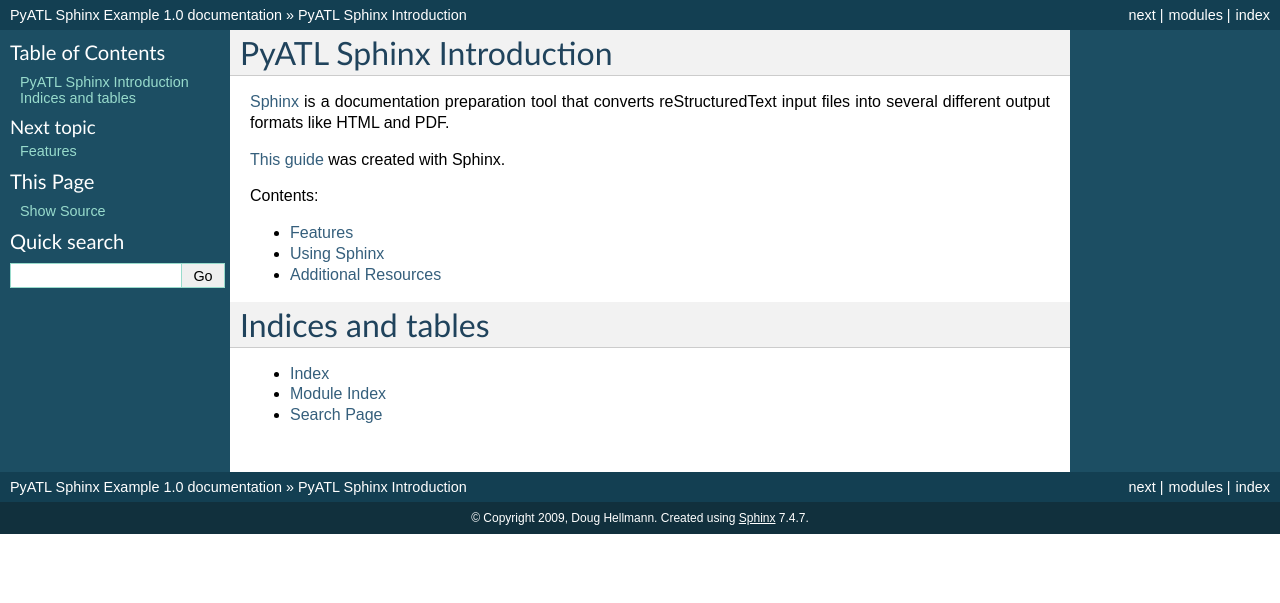
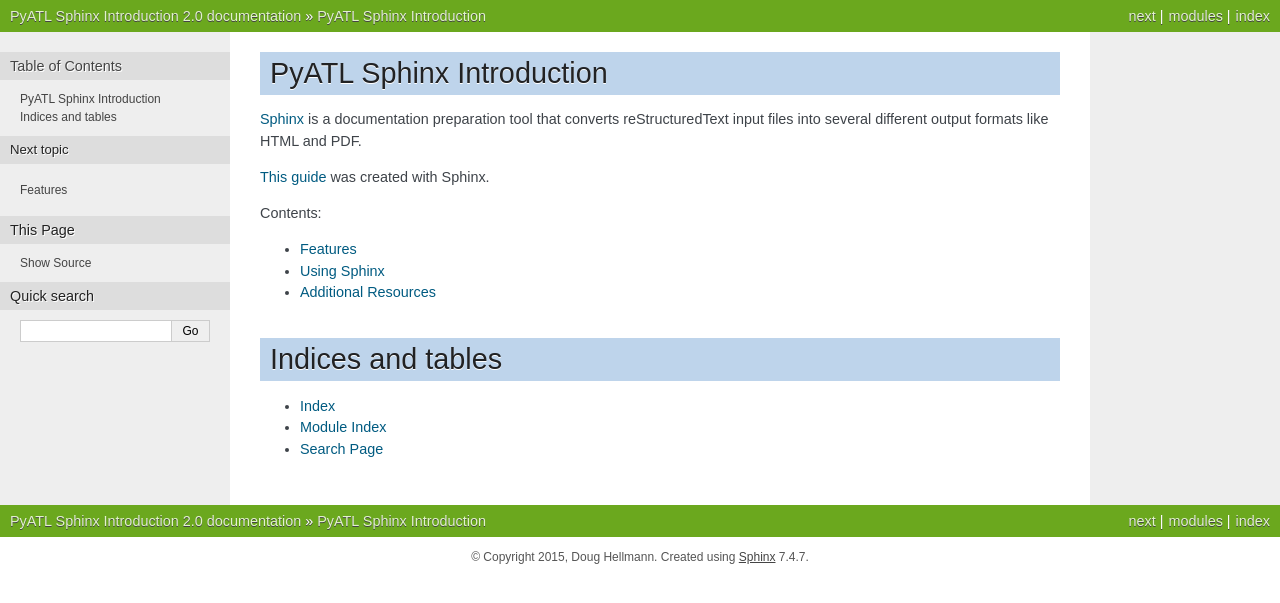
Before and after one commit to dhellmann/pyatl-sphinx-introduction, a Sphinx documentation site: the page built from source/index.rst, in a window 1280 px wide. Shown: the top 603 px of the page. Built offline with Sphinx 7.4.7, drawn with Linux system fonts in a browser that asks for light colours; pages that are not in the unit, such as notebooks, are missing from menus; some of the changed lines change nothing that is shown.

Commit message:
update config for sphinx 1.3.1

```diff
--- a/source/conf.py
+++ b/source/conf.py
@@ -1,9 +1,10 @@
 # -*- coding: utf-8 -*-
 #
-# PyATL Sphinx Example documentation build configuration file, created by
-# sphinx-quickstart on Tue Jun  9 17:56:44 2009.
+# PyATL Sphinx Introduction documentation build configuration file, created by
+# sphinx-quickstart on Thu Nov 12 14:07:01 2015.
 #
-# This file is execfile()d with the current directory set to its containing dir.
+# This file is execfile()d with the current directory set to its
+# containing dir.
 #
 # Note that not all possible configuration values are present in this
 # autogenerated file.
@@ -11,48 +12,61 @@
 # All configuration values have a default; values that are commented out
 # serve to show the default.
 
-import sys, os
+import sys
+import os
+import shlex
 
 # If extensions (or modules to document with autodoc) are in another directory,
 # add these directories to sys.path here. If the directory is relative to the
 # documentation root, use os.path.abspath to make it absolute, like shown here.
+#sys.path.insert(0, os.path.abspath('.'))
 base_path = os.path.abspath('.')
 sys.path.append(os.path.join(base_path, 'features'))
 
-# -- General configuration -----------------------------------------------------
+# -- General configuration ------------------------------------------------
 
-# Add any Sphinx extension module names here, as strings. They can be extensions
-# coming with Sphinx (named 'sphinx.ext.*') or your custom ones.
+# If your documentation needs a minimal Sphinx version, state it here.
+#needs_sphinx = '1.0'
+
+# Add any Sphinx extension module names here, as strings. They can be
+# extensions coming with Sphinx (named 'sphinx.ext.*') or your custom
+# ones.
 extensions = ['sphinx.ext.autodoc']
 
 # Add any paths that contain templates here, relative to this directory.
 templates_path = ['_templates']
 
-# The suffix of source filenames.
+# The suffix(es) of source filenames.
+# You can specify multiple suffix as a list of string:
+# source_suffix = ['.rst', '.md']
 source_suffix = '.rst'
 
 # The encoding of source files.
-#source_encoding = 'utf-8'
+#source_encoding = 'utf-8-sig'
 
 # The master toctree document.
 master_doc = 'index'
 
 # General information about the project.
-project = u'PyATL Sphinx Example'
-copyright = u'2009, Doug Hellmann'
+project = u'PyATL Sphinx Introduction'
+copyright = u'2015, Doug Hellmann'
+author = u'Doug Hellmann'
 
 # The version info for the project you're documenting, acts as replacement for
 # |version| and |release|, also used in various other places throughout the
 # built documents.
 #
 # The short X.Y version.
-version = '1.0'
+version = '2.0'
 # The full version, including alpha/beta/rc tags.
-release = '1.0'
+release = '2.0'
 
 # The language for content autogenerated by Sphinx. Refer to documentation
 # for a list of supported languages.
-#language = None
+#
+# This is also used if you do content translation via gettext catalogs.
+# Usually you set "language" from the command line for these cases.
+language = None
 
 # There are two options for replacing |today|: either, you set today to some
 # non-false value, then it is used:
@@ -60,14 +74,12 @@
 # Else, today_fmt is used as the format for a strftime call.
 #today_fmt = '%B %d, %Y'
 
-# List of documents that shouldn't be included in the build.
-#unused_docs = []
+# List of patterns, relative to source directory, that match files and
+# directories to ignore when looking for source files.
+exclude_patterns = []
 
-# List of directories, relative to source directory, that shouldn't be searched
-# for source files.
-exclude_trees = []
-
-# The reST default role (used for this markup: `text`) to use for all documents.
+# The reST default role (used for this markup: `text`) to use for all
+# documents.
 #default_role = None
 
 # If true, '()' will be appended to :func: etc. cross-reference text.
@@ -87,12 +99,19 @@
 # A list of ignored prefixes for module index sorting.
 #modindex_common_prefix = []
 
+# If true, keep warnings as "system message" paragraphs in the built documents.
+#keep_warnings = False
 
-# -- Options for HTML output ---------------------------------------------------
+# If true, `todo` and `todoList` produce output, else they produce nothing.
+todo_include_todos = False
 
-# The theme to use for HTML and HTML Help pages.  Major themes that come with
-# Sphinx are currently 'default' and 'sphinxdoc'.
-html_theme = 'default'
+
+# -- Options for HTML output ----------------------------------------------
+
+# The theme to use for HTML and HTML Help pages.  See the documentation for
+# a list of builtin themes.
+# html_theme = 'alabaster'
+html_theme = 'nature'
 
 # Theme options are theme-specific and customize the look and feel of a theme
 # further.  For a list of options available for each theme, see the
@@ -123,6 +142,11 @@
 # so a file named "default.css" will overwrite the builtin "default.css".
 html_static_path = ['_static']
 
+# Add any extra paths that contain custom files (such as robots.txt or
+# .htaccess) here, relative to this directory. These files are copied
+# directly to the root of the documentation.
+#html_extra_path = []
+
 # If not '', a 'Last updated on:' timestamp is inserted at every page bottom,
 # using the given strftime format.
 #html_last_updated_fmt = '%b %d, %Y'
@@ -139,7 +163,7 @@
 #html_additional_pages = {}
 
 # If false, no module index is generated.
-html_use_modindex = True
+#html_domain_indices = True
 
 # If false, no index is generated.
 #html_use_index = True
@@ -150,31 +174,59 @@
 # If true, links to the reST sources are added to the pages.
 #html_show_sourcelink = True
 
+# If true, "Created using Sphinx" is shown in the HTML footer. Default is True.
+#html_show_sphinx = True
+
+# If true, "(C) Copyright ..." is shown in the HTML footer. Default is True.
+#html_show_copyright = True
+
 # If true, an OpenSearch description file will be output, and all pages will
 # contain a <link> tag referring to it.  The value of this option must be the
 # base URL from which the finished HTML is served.
 #html_use_opensearch = ''
 
-# If nonempty, this is the file name suffix for HTML files (e.g. ".xhtml").
-#html_file_suffix = ''
+# This is the file name suffix for HTML files (e.g. ".xhtml").
+#html_file_suffix = None
+
+# Language to be used for generating the HTML full-text search index.
+# Sphinx supports the following languages:
+#   'da', 'de', 'en', 'es', 'fi', 'fr', 'hu', 'it', 'ja'
+#   'nl', 'no', 'pt', 'ro', 'ru', 'sv', 'tr'
+#html_search_language = 'en'
+
+# A dictionary with options for the search language support, empty by default.
+# Now only 'ja' uses this config value
+#html_search_options = {'type': 'default'}
+
+# The name of a javascript file (relative to the configuration directory) that
+# implements a search results scorer. If empty, the default will be used.
+#html_search_scorer = 'scorer.js'
 
 # Output file base name for HTML help builder.
-htmlhelp_basename = 'PyATLSphinxExampledoc'
+htmlhelp_basename = 'PyATLSphinxIntroductiondoc'
 
+# -- Options for LaTeX output ---------------------------------------------
 
-# -- Options for LaTeX output --------------------------------------------------
-
-# The paper size ('letter' or 'a4').
-#latex_paper_size = 'letter'
+latex_elements = {
+# The paper size ('letterpaper' or 'a4paper').
+#'papersize': 'letterpaper',
 
 # The font size ('10pt', '11pt' or '12pt').
-#latex_font_size = '10pt'
+#'pointsize': '10pt',
+
+# Additional stuff for the LaTeX preamble.
+#'preamble': '',
+
+# Latex figure (float) alignment
+#'figure_align': 'htbp',
+}
 
 # Grouping the document tree into LaTeX files. List of tuples
-# (source start file, target name, title, author, documentclass [howto/manual]).
+# (source start file, target name, title,
+#  author, documentclass [howto, manual, or own class]).
 latex_documents = [
-  ('index', 'PyATLSphinxExample.tex', u'PyATL Sphinx Example Documentation',
-   u'Doug Hellmann', 'manual', True),
+  (master_doc, 'PyATLSphinxIntroduction.tex', u'PyATL Sphinx Introduction Documentation',
+   u'Doug Hellmann', 'manual'),
 ]
 
 # The name of an image file (relative to this directory) to place at the top of
@@ -185,11 +237,51 @@
 # not chapters.
 #latex_use_parts = False
 
-# Additional stuff for the LaTeX preamble.
-#latex_preamble = ''
+# If true, show page references after internal links.
+#latex_show_pagerefs = False
+
+# If true, show URL addresses after external links.
+#latex_show_urls = False
 
 # Documents to append as an appendix to all manuals.
 #latex_appendices = []
 
 # If false, no module index is generated.
-latex_use_modindex = True
+#latex_domain_indices = True
+
+
+# -- Options for manual page output ---------------------------------------
+
+# One entry per manual page. List of tuples
+# (source start file, name, description, authors, manual section).
+man_pages = [
+    (master_doc, 'pyatlsphinxintroduction', u'PyATL Sphinx Introduction Documentation',
+     [author], 1)
+]
+
+# If true, show URL addresses after external links.
+#man_show_urls = False
+
+
+# -- Options for Texinfo output -------------------------------------------
+
+# Grouping the document tree into Texinfo files. List of tuples
+# (source start file, target name, title, author,
+#  dir menu entry, description, category)
+texinfo_documents = [
+  (master_doc, 'PyATLSphinxIntroduction', u'PyATL Sphinx Introduction Documentation',
+   author, 'PyATLSphinxIntroduction', 'One line description of project.',
+   'Miscellaneous'),
+]
+
+# Documents to append as an appendix to all manuals.
+#texinfo_appendices = []
+
+# If false, no module index is generated.
+#texinfo_domain_indices = True
+
+# How to display URL addresses: 'footnote', 'no', or 'inline'.
+#texinfo_show_urls = 'footnote'
+
+# If true, do not generate a @detailmenu in the "Top" node's menu.
+#texinfo_no_detailmenu = False
```
